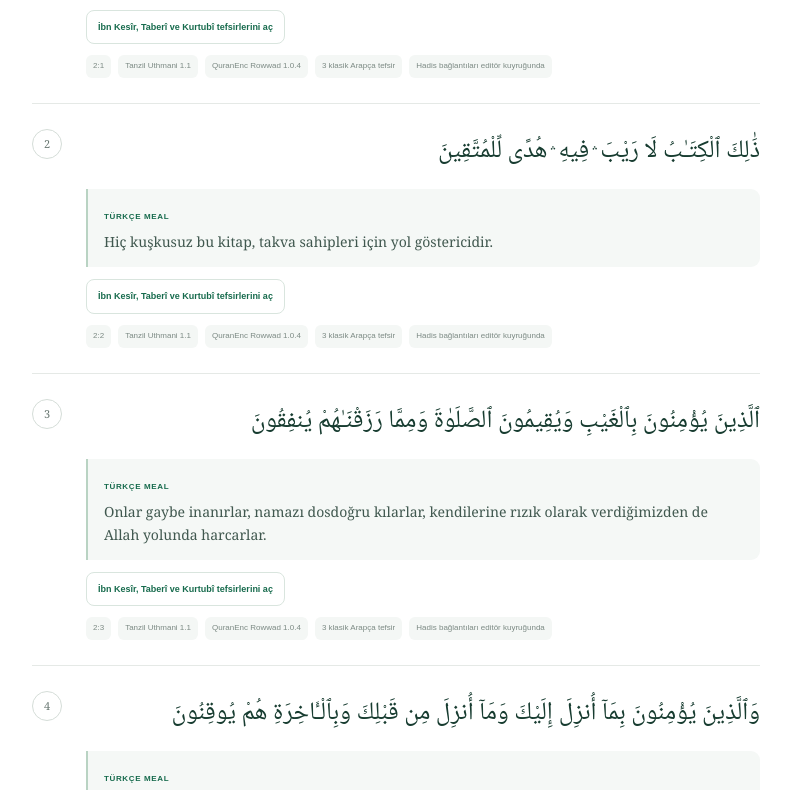
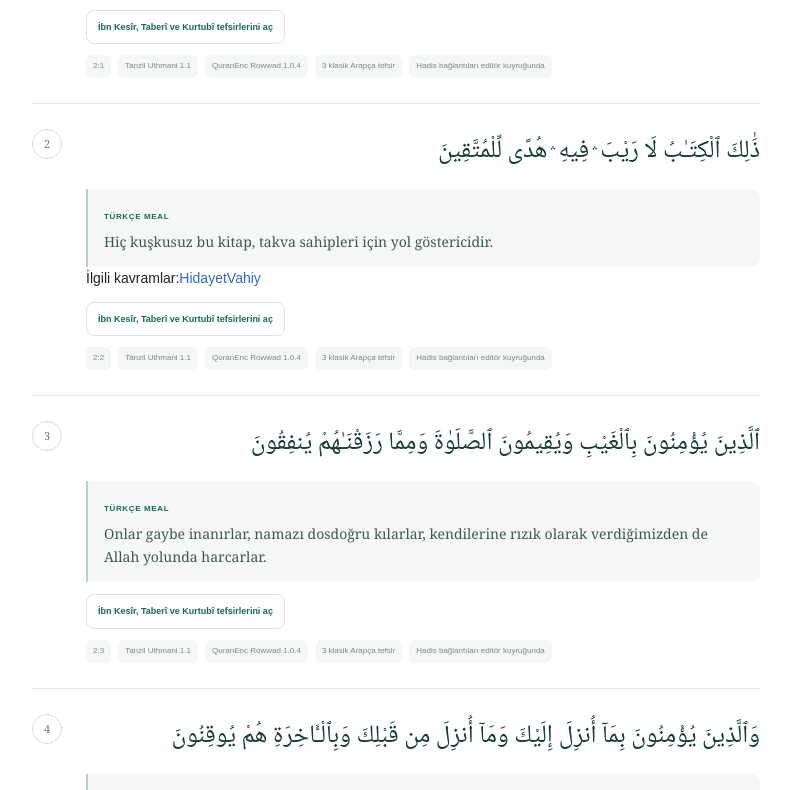
Before and after one commit to saitakarcesme/WikiTefsir, a Next.js app: page /sure/al-baqara in a window 1280 px wide. Shown: the part 990-1780 px from the top of the page, without its empty margins (204-995 px from the left). Built offline with nearby package versions, Linux system fonts and the light colour scheme.

Commit message:
feat: link ayahs to concept articles

```diff
--- a/app/components/quran-surah-article.tsx
+++ b/app/components/quran-surah-article.tsx
@@ -8,6 +8,7 @@ import {
 } from '@/lib/quran';
 import { SiteHeader } from './site-header';
 import { VerseTafsirs } from './verse-tafsirs';
+import { getConceptHref, getConceptsForVerse } from '@/lib/concepts';
 
 interface QuranSurahArticleProps {
   surah: SurahRecord;
@@ -65,6 +66,7 @@ export function QuranSurahArticle({ surah, verses, meal, previous, next }: Quran
 
             {verses.map((verse, index) => {
               const meaning = meal[index];
+              const concepts = getConceptsForVerse(verse.surah, verse.ayah);
               if (!meaning || meaning.surah !== verse.surah || meaning.ayah !== verse.ayah) {
                 throw new Error(`Turkish meal record mismatch at ${verse.surah}:${verse.ayah}`);
               }
@@ -78,6 +80,12 @@ export function QuranSurahArticle({ surah, verses, meal, previous, next }: Quran
                     <p>{meaning.text}</p>
                   </div>
                   {meaning.footnotes && <aside className="meal-footnote"><strong>Meal dipnotu</strong><p>{meaning.footnotes}</p></aside>}
+                  {concepts.length > 0 ? (
+                    <div className="verse-concepts" aria-label={`${surah.nameTransliterated} ${verse.ayah}. ayetle ilgili kavramlar`}>
+                      <span>İlgili kavramlar:</span>
+                      {concepts.map((concept) => <Link href={getConceptHref(concept)} key={concept.slug}>{concept.title}</Link>)}
+                    </div>
+                  ) : null}
                   <VerseTafsirs surah={verse.surah} ayah={verse.ayah} />
                   <div className="corpus-verse-meta">
                     <span>{surah.number}:{verse.ayah}</span>
```
